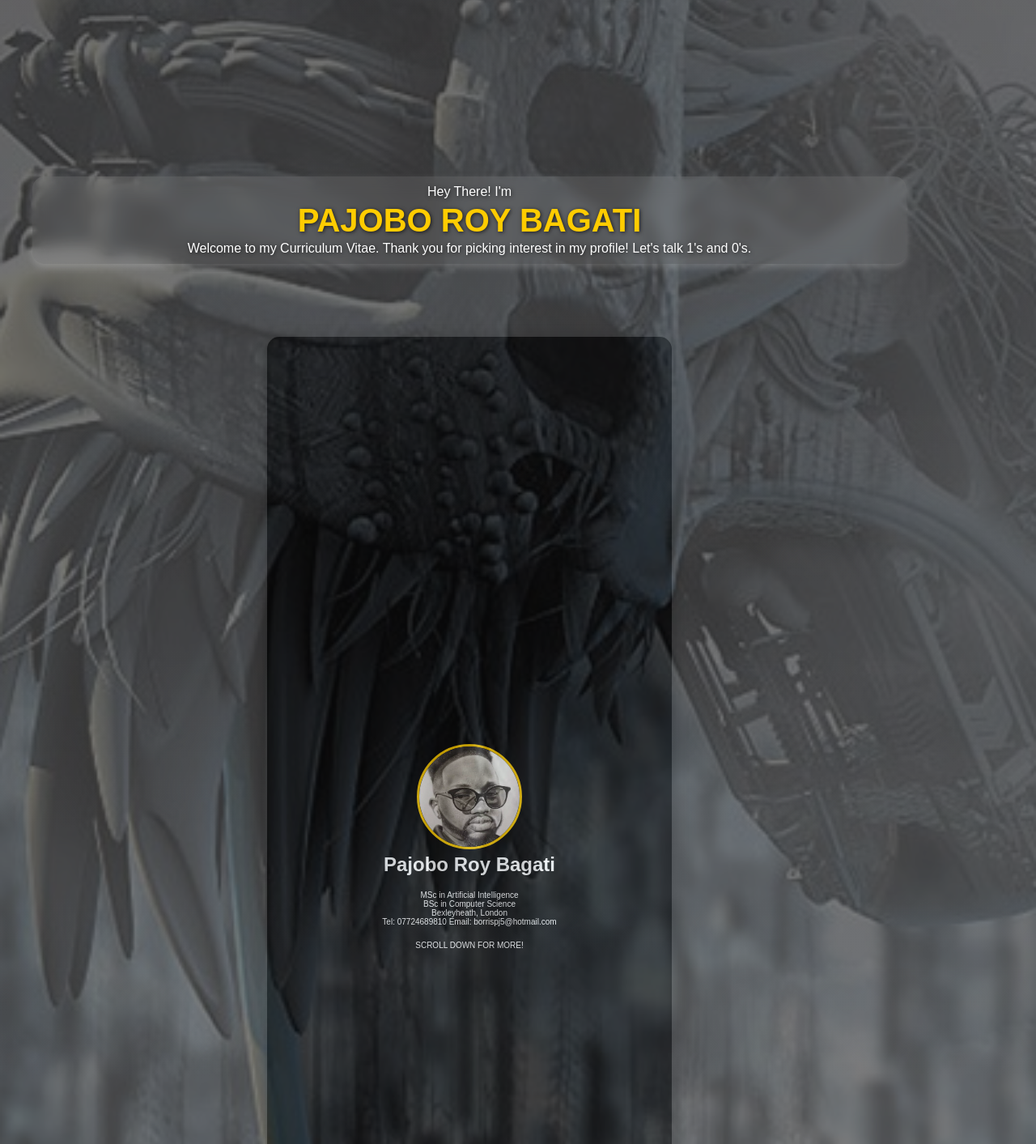
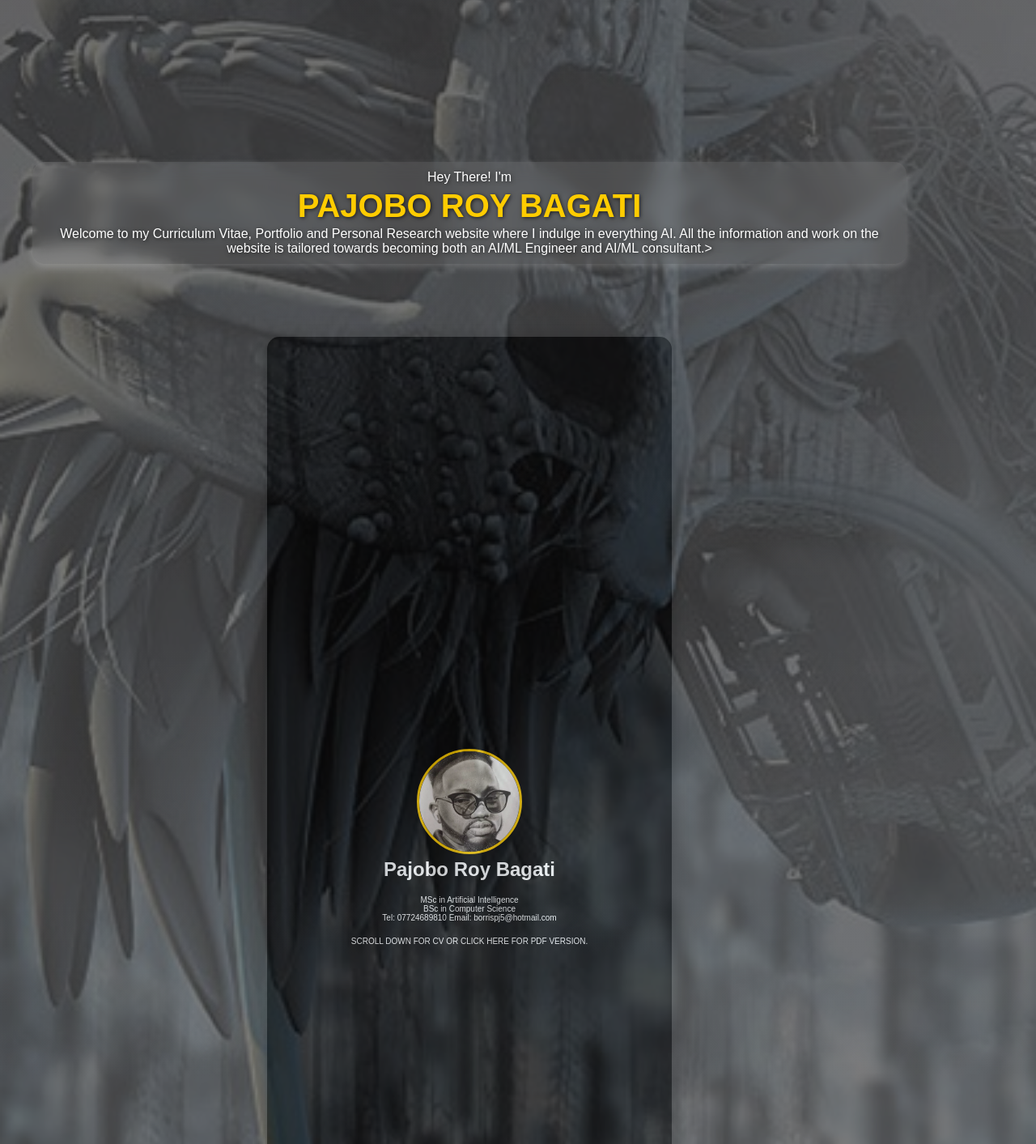
Before and after one commit to BORRIS-ROY/portfolio_backend, a Django app: page / in a window 1280 px wide. Shown: the part 884-2297 px from the top of the page at 81% size. Run offline with Django 5.2, Linux system fonts and the light colour scheme.

Commit message:
webpage update 2

```diff
--- a/portfolio_backend/templates/index.html
+++ b/portfolio_backend/templates/index.html
@@ -50,7 +50,9 @@
                     <p>Hey There! I'm</p>
                     <h1 class="head">PAJOBO ROY BAGATI</h1>
                     <p class="pp">
-                        Welcome to my Curriculum Vitae. Thank you for picking interest in my profile! Let's talk 1's and 0's.
+                        Welcome to my Curriculum Vitae, Portfolio and Personal Research website
+                        where I indulge in everything AI. All the information and work on the
+                        website is tailored towards becoming both an AI/ML Engineer and AI/ML consultant.>
                     </p>
                 </div>
 
@@ -60,10 +62,9 @@
                         <h2>Pajobo Roy Bagati</h2><br>
                         <p>MSc in Artificial Intelligence <br>
                             BSc in Computer Science<br>
-                        Bexleyheath, London<br>
                         Tel: 07724689810 Email: borrispj5@hotmail.com
                         </p><br>
-                        <p>SCROLL DOWN FOR MORE!</p>
+                        <p>SCROLL DOWN FOR CV OR CLICK HERE FOR PDF VERSION.</p>
                     </div>
                 </div>
             </div>
```
